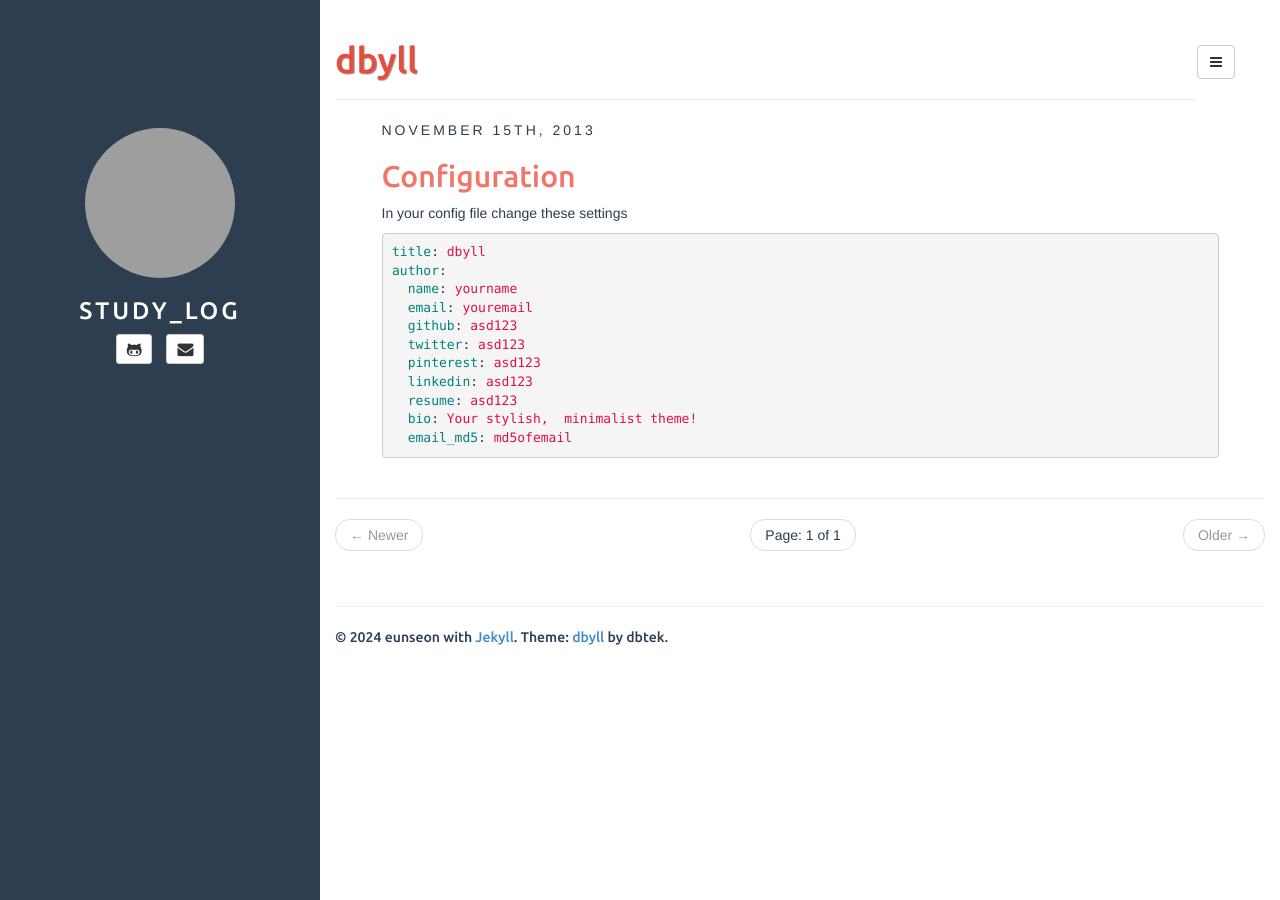
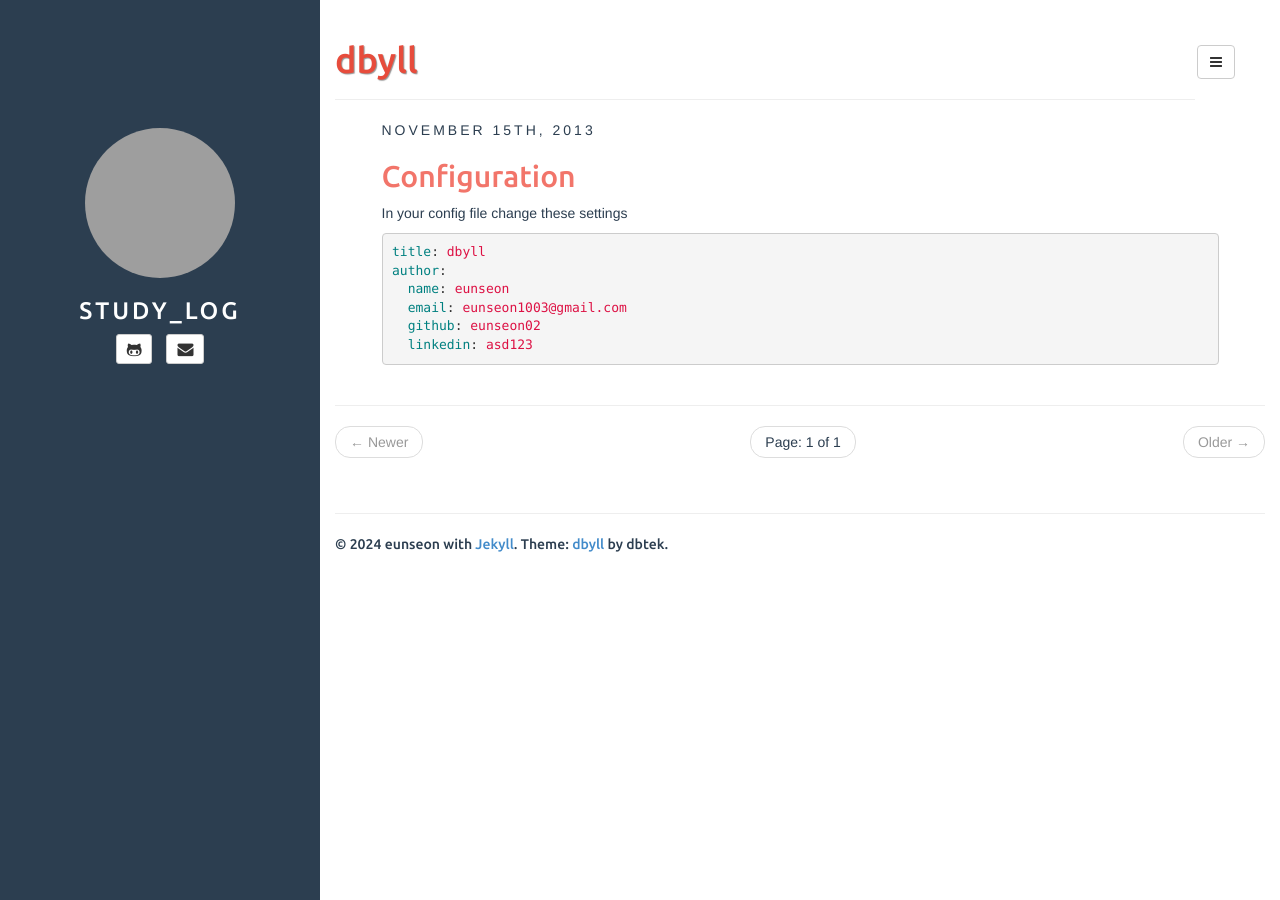
Before and after one commit to eunseon02/eunseon02.github.io, a Jekyll site: the page built from index.html, in a window 1280 px wide. Built offline with Jekyll 4.4.1, drawn with Linux system fonts in a browser that asks for light colours; the list of posts is cut into pages by our own code; grey boxes are pictures that could not be loaded.

Commit message:
Update 2013-11-15-configuration.md

```diff
--- a/_posts/2013-11-15-configuration.md
+++ b/_posts/2013-11-15-configuration.md
@@ -11,13 +11,8 @@ In your config file change these settings
 {% highlight yaml %}
 title: dbyll
 author:
-  name: yourname
-  email: youremail
-  github: asd123
-  twitter: asd123
-  pinterest: asd123
+  name: eunseon
+  email: eunseon1003@gmail.com
+  github: eunseon02
   linkedin: asd123
-  resume: asd123
-  bio: Your stylish,  minimalist theme!
-  email_md5: md5ofemail
 {% endhighlight %}
```
